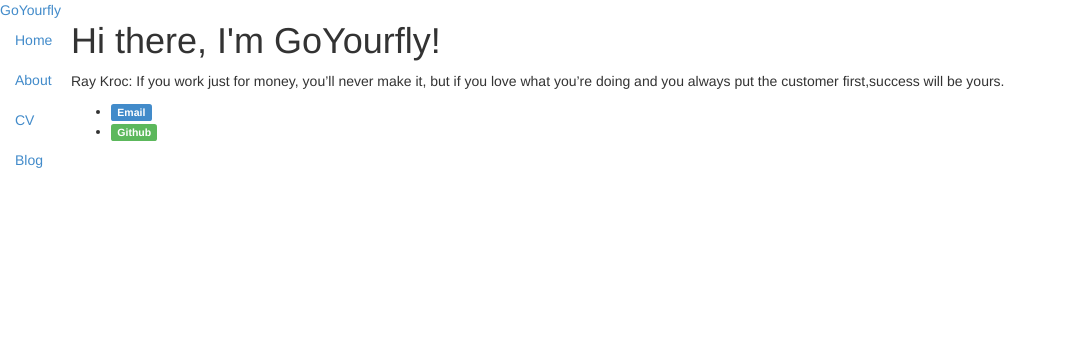
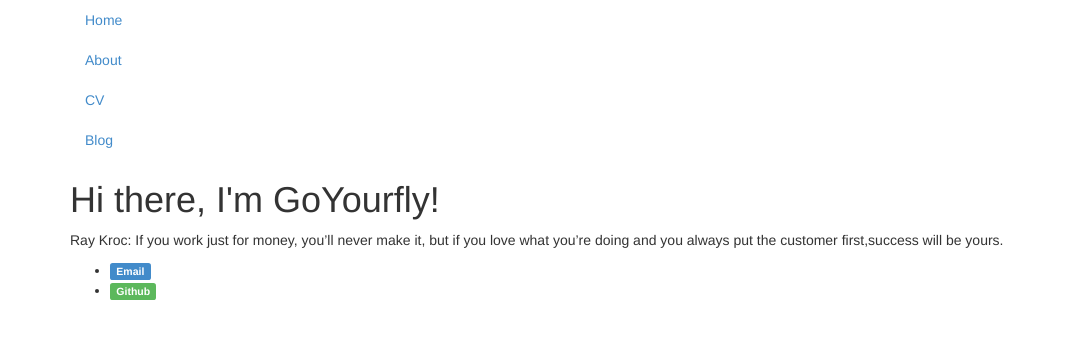
Before and after one commit to goyourfly/goyourfly.github.io, a Jekyll site: the page built from index.html, in a window 1280 px wide. Shown: the top 339 px of the page, without its empty margins (0-1066 px from the left). Built offline with Jekyll 4.4.1, drawn with Linux system fonts in a browser that asks for light colours.

Commit message:
Update default.html

```diff
--- a/_layouts/default.html
+++ b/_layouts/default.html
@@ -13,18 +13,13 @@
 		</head>
 		<body>
 		<div class="container">
-			<div class="navbar">
-	   		<div class="navbar navbar-fixed-top">
-				<div class="navbar-inner">
-					<a class="brand" href="#">GoYourfly</a>
+
 			<ul class="nav">
 				<li class="active"><a href="/">Home</a></li>
 		       		<li><a href="/about">About</a></li>
 	     			<li><a href="/cv">CV</a></li>
 	   			<li><a href="/blog">Blog</a></li>
 			</ul>
-				</div>
-	    	</div>
 
 			<div class="divider"/>
 
```
Lines whose indentation alone changed are shown as unchanged.
